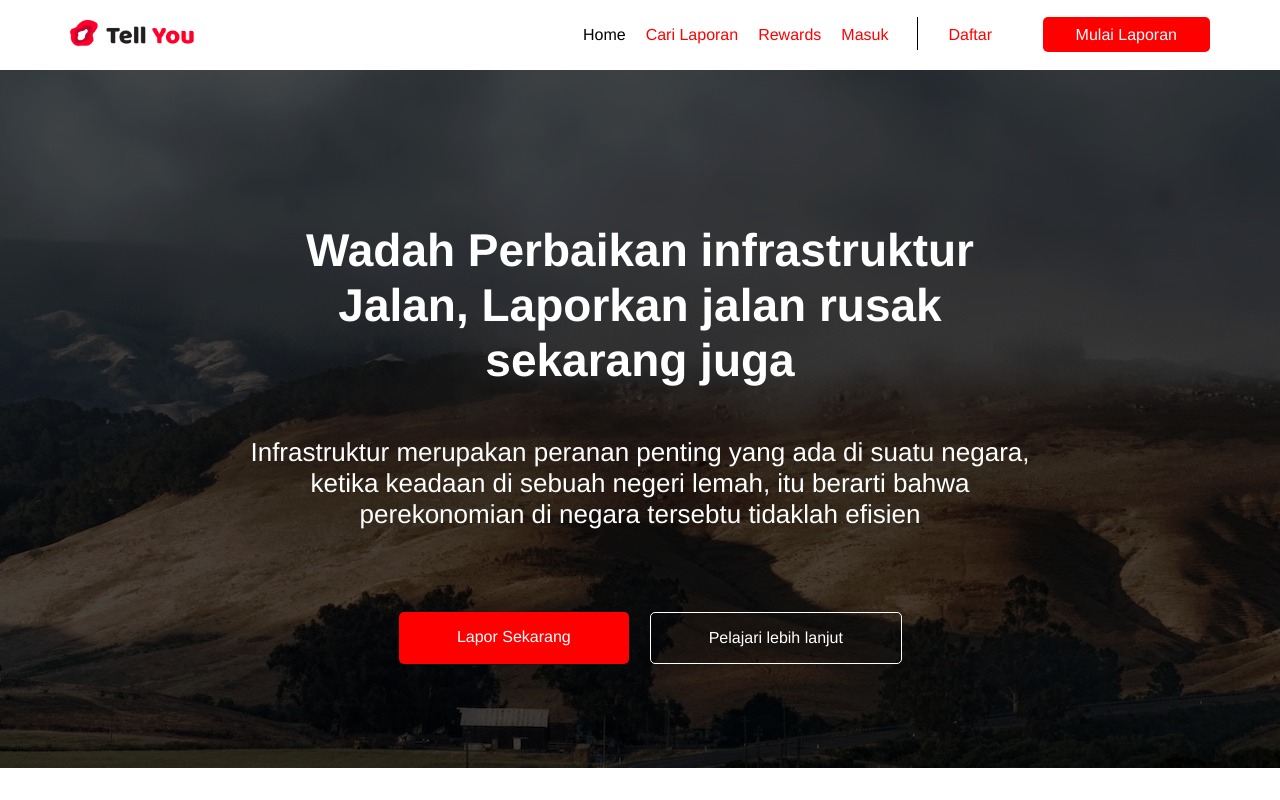
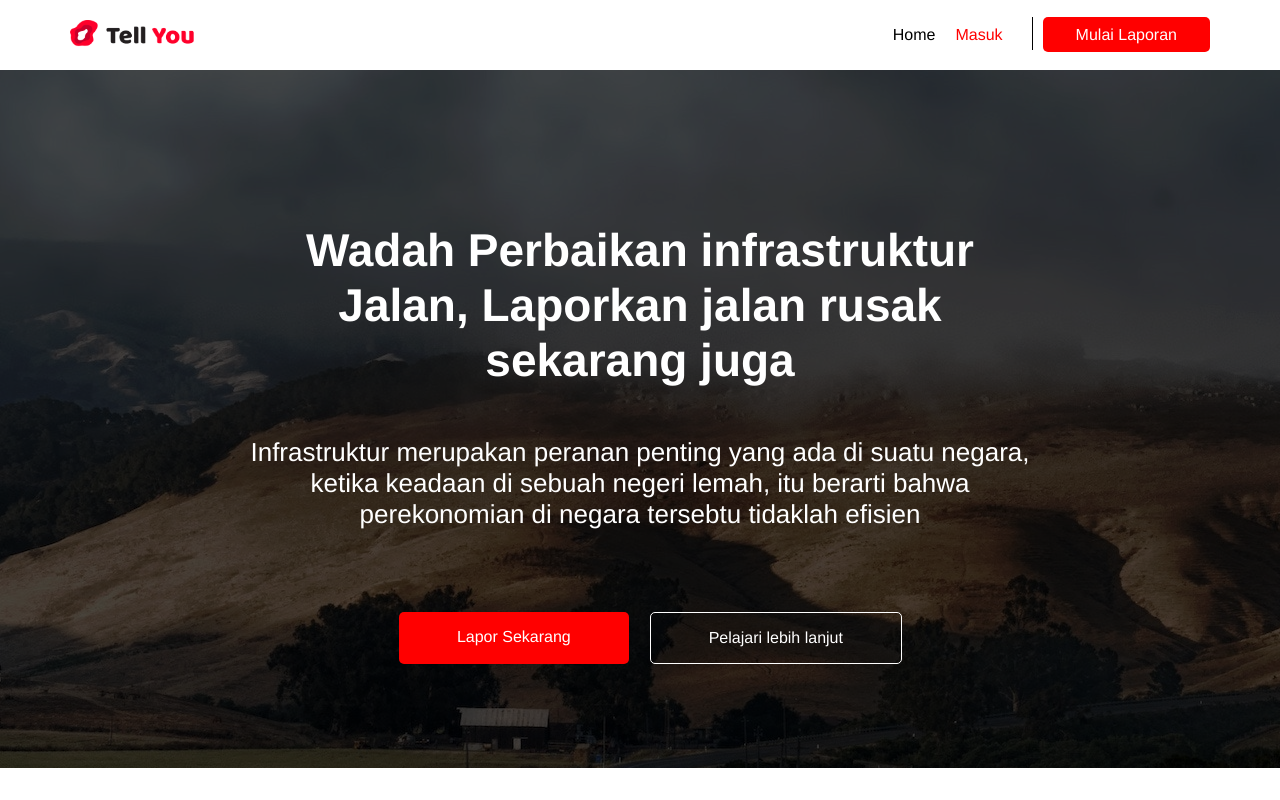
Before and after one commit to jeremyfl/tellyou-react, a React (Create React App) app: page / in a window 1280 px wide. Shown: the top 800 px of the page. Built offline with nearby package versions, Linux system fonts and the light colour scheme; no server answers.

Commit message:
Remove unused link

```diff
--- a/src/common/Header.js
+++ b/src/common/Header.js
@@ -23,12 +23,12 @@ export default class Header extends Component {
           <li>
             <Link to="/">Home</Link>
           </li>
-          <li>
+          {/* <li>
             <a>Cari Laporan</a>
           </li>
           <li>
             <a>Rewards</a>
-          </li>
+          </li> */}
         </ul>
         <ul>
           {isLogin ? (
@@ -44,11 +44,11 @@ export default class Header extends Component {
                   Masuk
                 </a>
               </li>
-              <li className="signup">
+              {/* <li className="signup">
                 <a id="signup" data-toggle="modal" data-target="#signup-modal">
                   Daftar
                 </a>
-              </li>
+              </li> */}
             </React.Fragment>
           )}
           <li>
```
